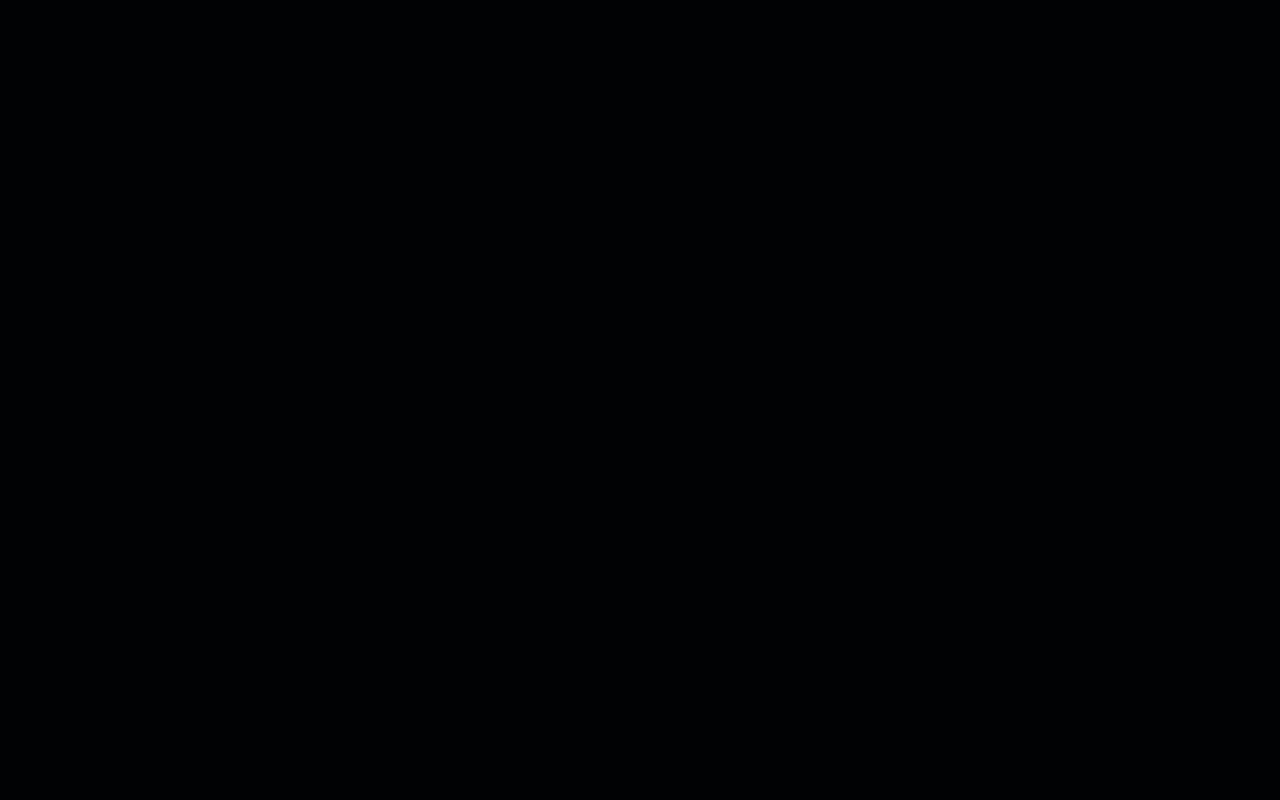
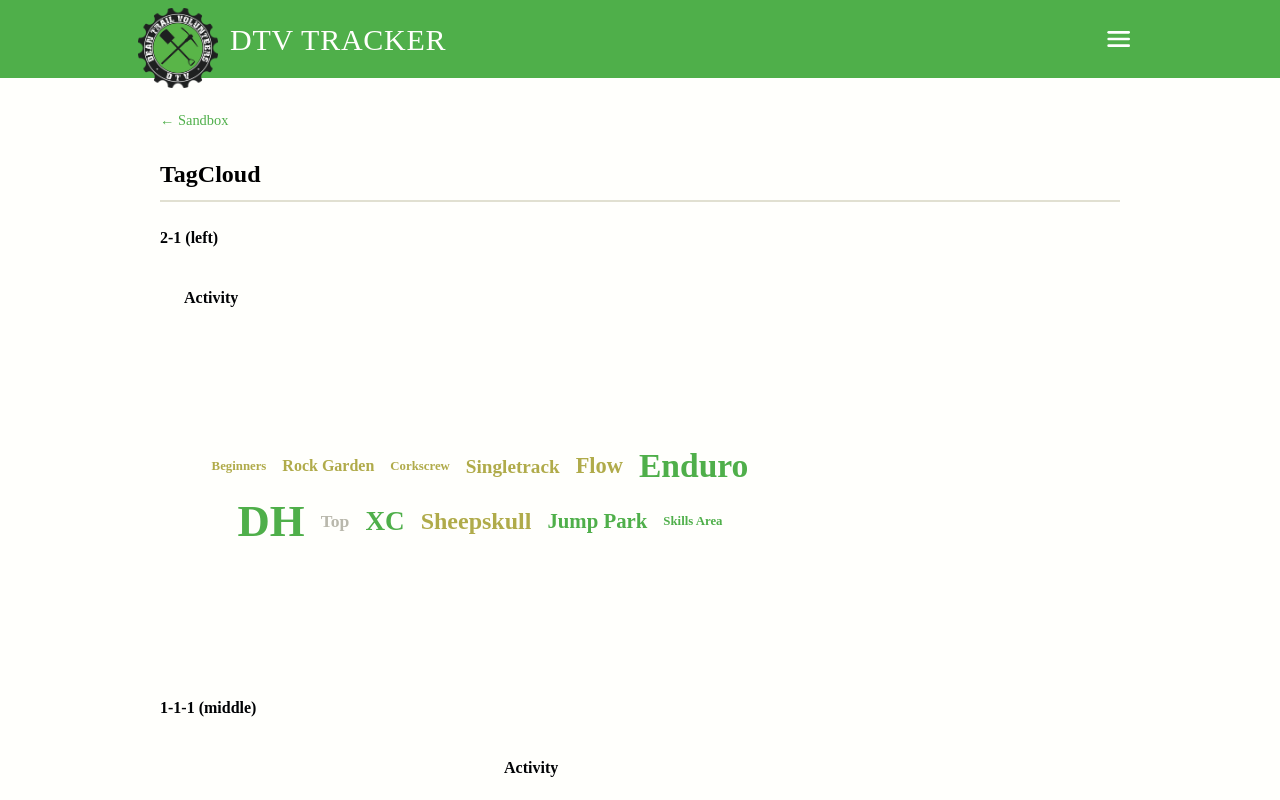
Before and after one commit to gothandy/dtv-tracker-app, a Vue app in the folder frontend/: page /sandbox/tag-cloud in a window 1280 px wide. Before the commit this address had no page. Shown: the top 800 px of the page. Built offline with nearby package versions, Linux system fonts and the light colour scheme; no server answers; a web font is replaced by a local one.

Commit message:
Tag Cloud and Bar Chart

```diff
--- /dev/null
+++ b/frontend/src/components/CardTitle.vue
@@ -0,0 +1,13 @@
+<template>
+  <h3 class="card-title"><slot /></h3>
+</template>
+
+<style scoped>
+.card-title {
+  font-size: 1rem;
+  font-weight: 700;
+  color: var(--color-text);
+  margin: 0 0 0.75rem;
+  padding: 0.75rem 1.5rem 0;
+}
+</style>
--- /dev/null
+++ b/frontend/src/components/TagCloud.vue
@@ -0,0 +1,99 @@
+<template>
+  <div class="wc-section">
+    <div v-if="!shuffled.length" class="wc-empty">No data yet.</div>
+    <div v-else class="wc-cloud">
+      <span
+        v-for="tag in shuffled"
+        :key="tag.label"
+        class="wc-tag"
+        :class="{ 'wc-tag--clickable': tag.termGuid, 'wc-tag--selected': tag.termGuid && tag.termGuid === selected }"
+        :data-depth="tag.depth"
+        :style="{ fontSize: tagSize(tag.hours) + 'rem', marginTop: tag.mt + 'px' }"
+        :title="tag.label + ' — ' + tag.hours + 'h'"
+        @click="tag.termGuid && emit('select', tag.termGuid)"
+      >{{ shortLabel(tag.label) }}</span>
+    </div>
+  </div>
+</template>
+
+<script setup lang="ts">
+import { computed } from 'vue'
+import type { TagHoursItem } from '../../../types/api-responses'
+
+const props = withDefaults(defineProps<{ tags: TagHoursItem[], selected?: string, height?: string }>(), { height: '350px' })
+const height = computed(() => props.height)
+const emit = defineEmits<{ select: [termGuid: string] }>()
+
+// Sort by hours (for sizing), shuffle for layout variety, add random vertical offset
+// Dividing by font size naturally gives small tags more jitter, large tags less
+const shuffled = computed(() => {
+  const sorted = [...props.tags].sort((a, b) => b.hours - a.hours).slice(0, 20)
+  for (let i = sorted.length - 1; i > 0; i--) {
+    const j = Math.floor(Math.random() * (i + 1));
+    [sorted[i], sorted[j]] = [sorted[j], sorted[i]]
+  }
+  return sorted.map(tag => ({ ...tag, mt: 0 }))
+})
+
+function tagSize(hours: number): number {
+  const sorted = [...props.tags].sort((a, b) => b.hours - a.hours)
+  const max = sorted[0]?.hours || 1
+  const min = sorted[sorted.length - 1]?.hours || 1
+  if (max === min) return 1.2
+  const t = (hours - min) / (max - min)
+  return Math.round((0.75 + t * 2.05) * 10) / 10  // 0.75rem – 2.8rem
+}
+
+function shortLabel(label: string): string {
+  const parts = label.split(':')
+  return parts[parts.length - 1].trim()
+}
+</script>
+
+<style scoped>
+.wc-section {
+  padding: 0 0.75rem;
+  display: flex;
+  flex-direction: column;
+  justify-content: center;
+}
+
+@media (min-width: 768px) {
+  .wc-section { height: v-bind(height); }
+}
+
+.wc-empty { color: var(--color-text-muted); font-size: 0.9rem; text-align: center; }
+
+.wc-cloud {
+  display: flex;
+  flex-wrap: wrap;
+  gap: 0;
+  align-items: center;
+  justify-content: center;
+}
+
+.wc-tag {
+  color: var(--color-dtv-sand-dark);
+  font-weight: 600;
+  line-height: 1;
+  cursor: default;
+  padding: 8px;
+}
+
+.wc-tag[data-depth="0"] { color: var(--color-dtv-green); }
+.wc-tag[data-depth="1"] { color: var(--color-dtv-gold); }
+
+.wc-tag--clickable { cursor: pointer; }
+
+.wc-tag--clickable:hover,
+.wc-tag--selected {
+  color: var(--color-dtv-light);
+  background: var(--color-dtv-sand-dark);
+}
+
+.wc-tag--clickable[data-depth="0"]:hover,
+.wc-tag--selected[data-depth="0"] { background: var(--color-dtv-green); }
+
+.wc-tag--clickable[data-depth="1"]:hover,
+.wc-tag--selected[data-depth="1"] { background: var(--color-dtv-gold); }
+</style>
--- a/frontend/src/components/groups/GroupDetail.vue
+++ b/frontend/src/components/groups/GroupDetail.vue
@@ -10,8 +10,10 @@
       <LayoutColumns ratio="2-1" align="start">
         <template #left>
           <GroupDetailHeader :group="store.group" />
+          <CardTitle>Hours by year</CardTitle>
           <FyBarChart :sessions="store.group.sessions" v-model="selectedFy" />
-          <WordCloud :tags="tagHours" />
+          <CardTitle>Activity</CardTitle>
+          <TagCloud :tags="tagHours" />
         </template>
         <template #right>
           <GroupDetailActions v-if="isAdmin" :group="store.group" @updated="reload" />
@@ -49,7 +51,8 @@ import GroupDetailHeader from './GroupDetailHeader.vue'
 import GroupDetailActions from './GroupDetailActions.vue'
 import GroupDetailRegulars from './GroupDetailRegulars.vue'
 import FyBarChart from '../FyBarChart.vue'
-import WordCloud from '../WordCloud.vue'
+import TagCloud from '../TagCloud.vue'
+import CardTitle from '../CardTitle.vue'
 import { sessionPath } from '../../router/index'
 import type { Session } from '../../types/session'
 import type { SessionResponse, TagHoursItem } from '../../../../types/api-responses'
--- a/frontend/src/pages/sandbox/SandboxFyBarChart.vue
+++ b/frontend/src/pages/sandbox/SandboxFyBarChart.vue
@@ -8,6 +8,7 @@
       <h2>1-1-1 (middle)</h2>
       <LayoutColumns ratio="1-1-1">
         <template #middle>
+          <CardTitle>Hours by year</CardTitle>
           <FyBarChart :sessions="store.sessions" v-model="selectedFy1" />
         </template>
       </LayoutColumns>
@@ -15,6 +16,7 @@
       <h2>2-1 (left)</h2>
       <LayoutColumns ratio="2-1">
         <template #left>
+          <CardTitle>Hours by year</CardTitle>
           <FyBarChart :sessions="store.sessions" v-model="selectedFy2" />
         </template>
       </LayoutColumns>
@@ -29,6 +31,7 @@ import DefaultLayout from '../../layouts/DefaultLayout.vue'
 import { usePageTitle } from '../../composables/usePageTitle'
 import LayoutColumns from '../../components/LayoutColumns.vue'
 import FyBarChart from '../../components/FyBarChart.vue'
+import CardTitle from '../../components/CardTitle.vue'
 import { useSessionsStore } from '../../stores/sessions'
 
 usePageTitle('Sandbox')
--- a/frontend/src/pages/sandbox/SandboxIndex.vue
+++ b/frontend/src/pages/sandbox/SandboxIndex.vue
@@ -26,6 +26,7 @@ const components = [
   { name: 'LayoutColumns', path: '/sandbox/layout-columns' },
   { name: 'CalendarWidget', path: '/sandbox/calendar-widget' },
   { name: 'FyBarChart', path: '/sandbox/fy-bar-chart' },
+  { name: 'TagCloud', path: '/sandbox/tag-cloud' },
 ]
 
 </script>
--- /dev/null
+++ b/frontend/src/pages/sandbox/SandboxTagCloud.vue
@@ -0,0 +1,87 @@
+<template>
+  <DefaultLayout>
+    <div class="sandbox">
+
+      <RouterLink to="/sandbox" class="back">← Sandbox</RouterLink>
+      <h1>TagCloud</h1>
+
+      <h2>2-1 (left)</h2>
+      <LayoutColumns ratio="2-1">
+        <template #left>
+          <CardTitle>Activity</CardTitle>
+          <TagCloud :tags="sampleTags" :selected="selected" @select="onSelect" />
+        </template>
+      </LayoutColumns>
+      <p v-if="selected" class="selected">Selected: {{ selected }}</p>
+
+      <h2>1-1-1 (middle)</h2>
+      <LayoutColumns ratio="1-1-1">
+        <template #middle>
+          <CardTitle>Activity</CardTitle>
+          <TagCloud :tags="sampleTags" />
+        </template>
+      </LayoutColumns>
+
+      <h2>Empty state</h2>
+      <LayoutColumns ratio="2-1">
+        <template #right>
+          <CardTitle>Activity</CardTitle>
+          <TagCloud :tags="[]" />
+        </template>
+      </LayoutColumns>
+
+    </div>
+  </DefaultLayout>
+</template>
+
+<script setup lang="ts">
+import DefaultLayout from '../../layouts/DefaultLayout.vue'
+import LayoutColumns from '../../components/LayoutColumns.vue'
+import TagCloud from '../../components/TagCloud.vue'
+import CardTitle from '../../components/CardTitle.vue'
+import { ref } from 'vue'
+import { usePageTitle } from '../../composables/usePageTitle'
+import type { TagHoursItem } from '../../../../types/api-responses'
+
+usePageTitle('Sandbox')
+
+const selected = ref('')
+function onSelect(termGuid: string) { selected.value = termGuid }
+
+const sampleTags: TagHoursItem[] = [
+  { label: 'DH', hours: 420, depth: 0, termGuid: 'guid-dh' },
+  { label: 'DH:Sheepskull', hours: 210, depth: 1, termGuid: 'guid-sheepskull' },
+  { label: 'DH:Sheepskull:Top', hours: 130, depth: 2, termGuid: 'guid-top' },
+  { label: 'DH:Corkscrew', hours: 95, depth: 1, termGuid: 'guid-corkscrew' },
+  { label: 'Enduro', hours: 310, depth: 0, termGuid: 'guid-enduro' },
+  { label: 'Enduro:Flow', hours: 185, depth: 1, termGuid: 'guid-flow' },
+  { label: 'Enduro:Rock Garden', hours: 120, depth: 1, termGuid: 'guid-rockgarden' },
+  { label: 'XC', hours: 240, depth: 0, termGuid: 'guid-xc' },
+  { label: 'XC:Singletrack', hours: 160, depth: 1, termGuid: 'guid-singletrack' },
+  { label: 'Jump Park', hours: 175, depth: 0, termGuid: 'guid-jumppark' },
+  { label: 'Jump Park:Beginners', hours: 90, depth: 1, termGuid: 'guid-beginners' },
+  { label: 'Skills Area', hours: 80, depth: 0, termGuid: 'guid-skills' },
+]
+</script>
+
+<style scoped>
+.sandbox {
+  padding: 2rem;
+  display: flex;
+  flex-direction: column;
+  gap: 1.5rem;
+}
+
+.back { color: var(--color-dtv-green); text-decoration: none; font-size: 0.9rem; }
+.back:hover { text-decoration: underline; }
+
+h1 {
+  font-size: 1.5rem;
+  font-weight: 700;
+  border-bottom: 2px solid var(--color-border);
+  padding-bottom: 0.5rem;
+}
+
+h2 { font-size: 1rem; font-weight: 600; color: var(--color-text-muted); }
+.selected { font-size: 0.85rem; color: var(--color-text-muted); }
+</style>
--- a/frontend/src/router/index.ts
+++ b/frontend/src/router/index.ts
@@ -24,7 +24,7 @@ export const adminPath = () => '/admin'
 
 export const router = createRouter({
   history: createWebHistory(import.meta.env.BASE_URL),
-  scrollBehavior: () => ({ top: 0 }),
+  scrollBehavior: (to, from) => to.path === from.path ? false : { top: 0 },
   routes: [
     { path: '/', component: HomePage },
     { path: '/groups', component: GroupsPage },
@@ -47,6 +47,7 @@ export const router = createRouter({
       { path: '/sandbox/calendar-widget', component: () => import('../pages/sandbox/SandboxCalendarWidget.vue') },
       { path: '/sandbox/layout-columns', component: () => import('../pages/sandbox/SandboxLayoutColumns.vue') },
       { path: '/sandbox/fy-bar-chart', component: () => import('../pages/sandbox/SandboxFyBarChart.vue') },
+      { path: '/sandbox/tag-cloud', component: () => import('../pages/sandbox/SandboxTagCloud.vue') },
     ] : []),
   ]
 })
```
Also changed, not shown: frontend/src/components/FyBarChart.vue (+4 -13 lines), frontend/src/components/WordCloud.vue (deleted, +0 -75 lines), frontend/src/pages/HomePage.vue (+7 -4 lines).
